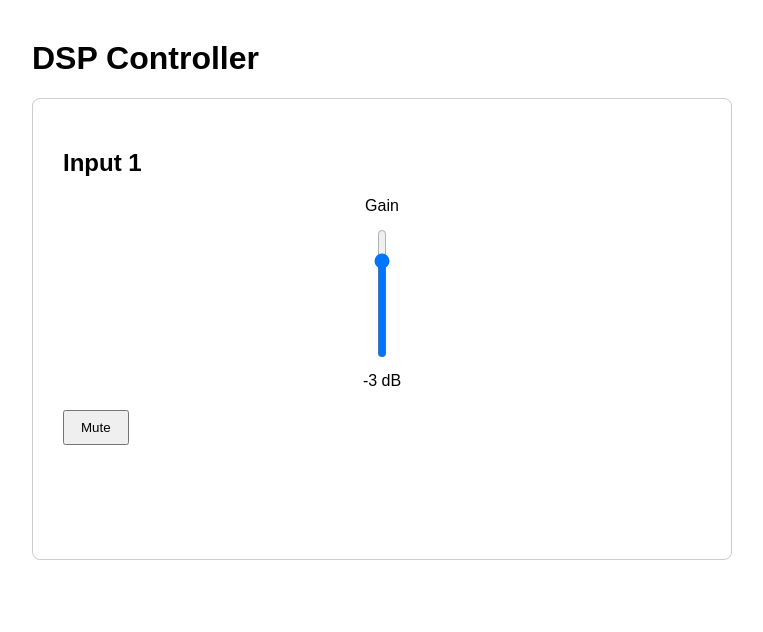
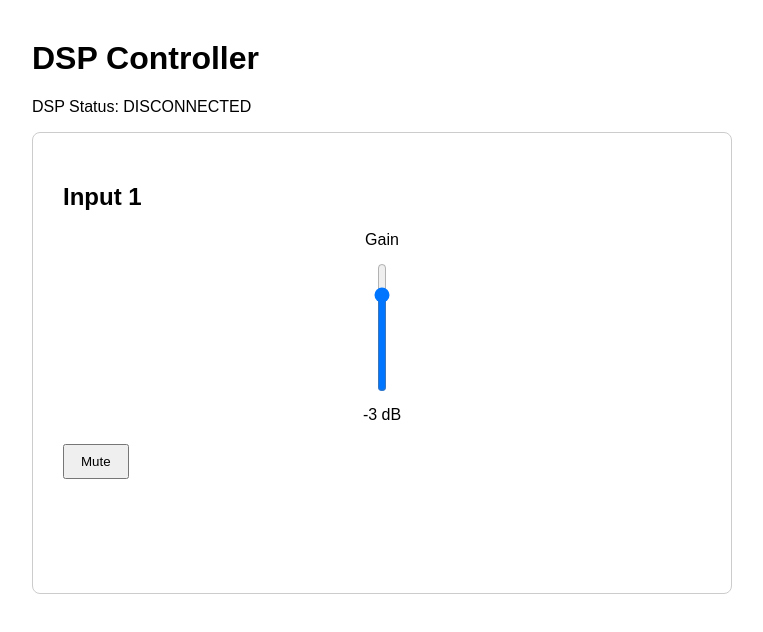
Before and after one commit to char4clarke/dsp-web-controller, an Angular app: page / in a window 1280 px wide. Shown: the top 632 px of the page, without its empty margins (258-1021 px from the left). Built offline with nearby package versions, Linux system fonts and the light colour scheme; no server answers.

Commit message:
Simple WebSocket connection

```diff
--- a/src/app/app.html
+++ b/src/app/app.html
@@ -1,5 +1,10 @@
 <main>
   <h1>DSP Controller</h1>
+
+  <p>
+    DSP Status:
+    {{ connected() ? 'CONNECTED' : 'DISCONNECTED' }}
+  </p>
 
   <section class="channel">
     <h2>Input 1</h2>
@@ -14,7 +19,7 @@
         max="12"
         [value]="gain()"
         (input)="onGainChange($event)"
-      >
+      />
 
       <span>{{ gain() }} dB</span>
     </div>
--- a/src/app/app.ts
+++ b/src/app/app.ts
@@ -9,6 +9,20 @@ import { Component, signal } from '@angular/core';
 export class App {
   gain = signal(-3);
   muted = signal(false);
+  connected = signal(false);
+
+  constructor() {
+    const socket = new WebSocket('ws://localhost:8080');
+    socket.addEventListener('open', () => {
+      console.log('Connected to WebSocket server');
+      this.connected.set(true);
+    });
+
+    socket.addEventListener('close', () => {
+      console.log('Disconnected from WebSocket server');
+      this.connected.set(false);
+    });
+  }
 
   toggleMute() {
     this.muted.set(!this.muted());
```
Also changed, not shown: fake-dsp/package.json (added, +16 -0 lines), fake-dsp/server.js (added, +13 -0 lines), 1 other file (tests, documents, lock files or other folders).
